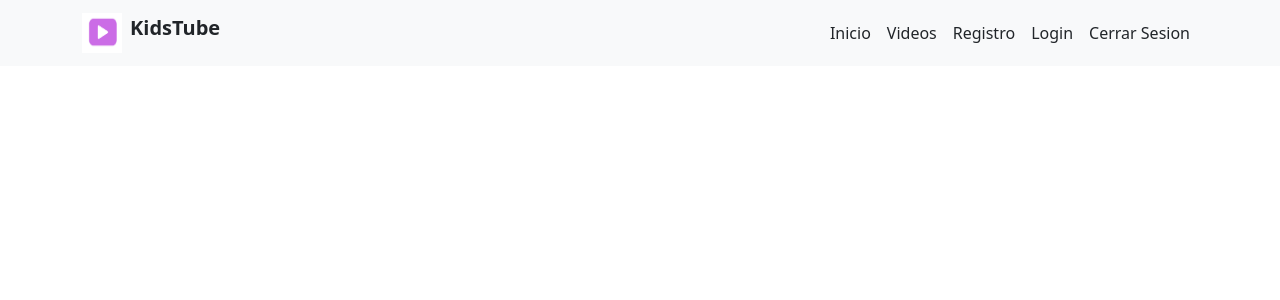
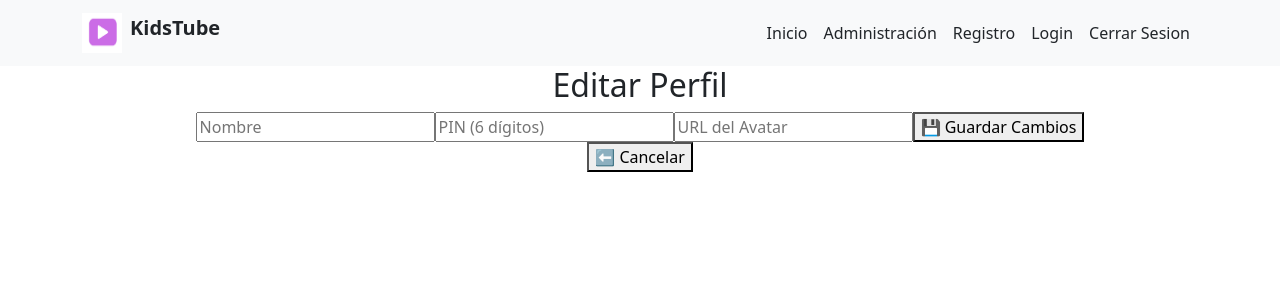
Before and after one commit to erickarojas18/KidsTube-Frontend, a React (Create React App) app: page /edit/1 in a window 1280 px wide. Shown: the top 300 px of the page. Built offline with nearby package versions, Linux system fonts and the light colour scheme; no server answers.

Commit message:
perfiles

```diff
--- a/src/App.js
+++ b/src/App.js
@@ -7,7 +7,7 @@ import Home from "./pages/Home";
 import AdminRestrictedUsers from "./pages/AdminRestricted";
 import NewProfile from "./pages/NewProfile";
 import SelectProfile from "./pages/Selectprofile";
-
+import Edit from "./pages/Edit";
 import "./App.css";
 
 function App() {
@@ -31,7 +31,7 @@ function App() {
     <Navbar.Collapse id="basic-navbar-nav">
       <Nav className="ms-auto">
         <Nav.Link as={Link} to="/home" className="text-dark">Inicio</Nav.Link>
-        <Nav.Link as={Link} to="/videos" className="text-dark">Videos</Nav.Link>
+        <Nav.Link as={Link} to="/videos" className="text-dark">Administración</Nav.Link>
         <Nav.Link as={Link} to="/register" className="text-dark">Registro</Nav.Link>
         <Nav.Link as={Link} to="/" className="text-dark">Login</Nav.Link>
         <Nav.Link as={Link} to="/" className="text-dark">Cerrar Sesion</Nav.Link>
@@ -51,7 +51,8 @@ function App() {
           <Route path="/videos" element={<Videos />} />
           <Route path="/select-profile" element={<SelectProfile />} />
           <Route path="/new-profile" element={<NewProfile />} />
-        <Route path="/AdminRestricted" element={<AdminRestrictedUsers />} />
+          <Route path="/AdminRestricted" element={<AdminRestrictedUsers />} />
+          <Route path="/edit/:profileId" element={<Edit/>} />
 
         </Routes>
       </div>
--- a/src/pages/AdminRestricted.js
+++ b/src/pages/AdminRestricted.js
@@ -46,7 +46,8 @@ const ManageProfiles = () => {
           {profiles.map(profile => (
             <li key={profile._id}>
               {profile.name} - {profile.pin}
-              <button onClick={() => handleDelete(profile._id)}>❌ Eliminar</button>
+              <button onClick={() => navigate(`/edit/${profile._id}`)}> Editar</button>
+              <button onClick={() => handleDelete(profile._id)}> Eliminar</button>
             </li>
           ))}
         </ul>
--- /dev/null
+++ b/src/pages/Edit.js
@@ -0,0 +1,72 @@
+import React, { useEffect, useState } from "react";
+import { useNavigate, useParams } from "react-router-dom";
+import axios from "axios";
+
+const EditProfile = () => {
+  const { profileId } = useParams();
+  const navigate = useNavigate();
+
+  const [name, setName] = useState("");
+  const [pin, setPin] = useState("");
+  const [avatar, setAvatar] = useState("");
+
+  useEffect(() => {
+    axios.get(`http://localhost:5000/api/restricted-users/profile/${profileId}`)
+      .then(response => {
+        setName(response.data.name);
+        setPin(response.data.pin);
+        setAvatar(response.data.avatar || "");
+      })
+      .catch(error => console.error("❌ Error al obtener perfil:", error));
+  }, [profileId]);
+
+  const handleUpdate = async (e) => {
+    e.preventDefault();
+
+    try {
+      await axios.put(`http://localhost:5000/api/restricted-users/edit-restricted-user/${profileId}`, {
+        name,
+        pin,
+        avatar
+      });
+
+      alert("✅ Perfil actualizado correctamente");
+      navigate("/AdminRestricted");
+    } catch (error) {
+      console.error("❌ Error al actualizar perfil:", error);
+    }
+  };
+
+  return (
+    <div className="container">
+      <h2>Editar Perfil</h2>
+      <form onSubmit={handleUpdate}>
+        <input
+          type="text"
+          placeholder="Nombre"
+          value={name}
+          onChange={(e) => setName(e.target.value)}
+          required
+        />
+        <input
+          type="text"
+          placeholder="PIN (6 dígitos)"
+          value={pin}
+          onChange={(e) => setPin(e.target.value)}
+          required
+          maxLength="6"
+        />
+        <input
+          type="text"
+          placeholder="URL del Avatar"
+          value={avatar}
+          onChange={(e) => setAvatar(e.target.value)}
+        />
+        <button type="submit">💾 Guardar Cambios</button>
+      </form>
+      <button onClick={() => navigate("/AdminRestricted")}>⬅️ Cancelar</button>
+    </div>
+  );
+};
+
+export default EditProfile;
--- a/src/pages/Selectprofile.js
+++ b/src/pages/Selectprofile.js
@@ -4,43 +4,62 @@ import axios from "axios";
 
 const SelectProfile = () => {
   const [profiles, setProfiles] = useState([]);
-  const [selectedUser, setSelectedUser] = useState(null);
   const [pin, setPin] = useState("");
   const [error, setError] = useState("");
-  const [refresh, setRefresh] = useState(false); // Estado para forzar la actualización
+  const [showPinModal, setShowPinModal] = useState(false);
+  const [redirectPath, setRedirectPath] = useState(""); // Define a dónde se redirige después del PIN
+
   const navigate = useNavigate();
-
   const userId = localStorage.getItem("userId"); // ID del usuario logueado
 
   useEffect(() => {
-    // Obtener perfiles restringidos del usuario autenticado
     axios.get(`http://localhost:5000/api/restricted-users/${userId}`)
       .then(response => {
-        // Verifica si la respuesta tiene los datos esperados
         if (response.data && Array.isArray(response.data)) {
           setProfiles(response.data);
         } else {
-          console.warn("⚠️ La respuesta no contiene un arreglo de perfiles");
+          console.warn(" La respuesta no contiene un arreglo de perfiles");
         }
       })
       .catch(error => console.error("Error al obtener perfiles:", error));
-  }, [userId, refresh]); // Agregar `refresh` como dependencia
+  }, [userId]);
 
   const handleProfileClick = (profile) => {
-    setSelectedUser(profile);
+    setRedirectPath("/videos"); // Al tocar perfil, se va a videos después del PIN
+    setShowPinModal(true);
+    setError("");
+    setPin("");
+  };
+
+  const handleAdminProfilesClick = () => {
+    setRedirectPath("/AdminRestricted"); // Al tocar "Administrar Perfiles", se va a AdminRestricted después del PIN
+    setShowPinModal(true);
+    setError("");
+    setPin("");
+  };
+
+  const handleAdminClick = () => {
+    setRedirectPath("/videos"); // Al tocar "Administración", se va a videos después del PIN
+    setShowPinModal(true);
     setError("");
     setPin("");
   };
 
   const handlePinSubmit = async () => {
     try {
-      const response = await axios.post("http://localhost:5000/validate-pin", {
-        userId: selectedUser._id,
+      console.log("🔑 Enviando PIN:", pin);
+
+      const response = await axios.post("http://localhost:5000/api/validate-admin-pin", {
+        userId, // Siempre se valida con el usuario principal
         pin
       });
 
       if (response.data.message === "PIN válido") {
-        navigate("/home"); // Redirigir a la pantalla de inicio
+        console.log("✅ PIN correcto, redirigiendo...");
+        setShowPinModal(false);
+        navigate(redirectPath); // Redirigir a la página correspondiente
+      } else {
+        setError("PIN incorrecto");
       }
     } catch (error) {
       setError("PIN incorrecto");
@@ -50,16 +69,15 @@ const SelectProfile = () => {
   return (
     <div className="container">
       <h2>Selecciona un perfil</h2>
-      {/* Verifica si hay perfiles */}
+
       {profiles.length === 0 ? (
         <p>No se han creado perfiles aún. Por favor, agrega un perfil.</p>
       ) : (
         <div className="profiles">
           {profiles.map(profile => (
             <div key={profile._id} className="profile-card" onClick={() => handleProfileClick(profile)}>
-              {/* Mostrar avatar */}
               <img
-                src={profile.avatar ? `/avatars/${profile.avatar}` : "/avatars/default-avatar.png"} // Asegúrate de que la ruta sea correcta
+                src={profile.avatar ? `/avatars/${profile.avatar}` : "/avatars/default-avatar.png"}
                 alt={profile.name}
                 style={{ width: "100px", height: "100px", borderRadius: "50%" }}
               />
@@ -69,22 +87,27 @@ const SelectProfile = () => {
         </div>
       )}
 
-      {selectedUser && (
-        <div className="pin-modal">
-          <h3>Ingresa el PIN de {selectedUser.name}</h3>
+      <button onClick={() => navigate("/new-profile")}>➕ Agregar Perfil</button>
+      <button onClick={handleAdminProfilesClick}>⚙️ Administrar Perfiles</button>
+      <button onClick={handleAdminClick}>📂 Administración</button>
+
+      {/* Modal para ingresar PIN del usuario principal */}
+      {showPinModal && (
+        <div className="modal-overlay">
+          <div className="modal-content">
+            <h3>Ingrese el PIN del usuario principal</h3>
             <input
               type="password"
               maxLength="6"
               value={pin}
               onChange={(e) => setPin(e.target.value)}
             />
-          <button onClick={handlePinSubmit}>Ingresar</button>
+            <button onClick={handlePinSubmit}>Validar</button>
+            <button onClick={() => setShowPinModal(false)}>Cancelar</button>
             {error && <p style={{ color: "red" }}>{error}</p>}
           </div>
+        </div>
       )}
-
-      <button onClick={() => navigate("/new-profile")}>➕ Agregar Perfil</button>
-      <button onClick={() => navigate("/AdminRestricted")}>⚙️ Administrar Perfiles</button>
     </div>
   );
 };
```
Lines whose indentation alone changed are shown as unchanged.
